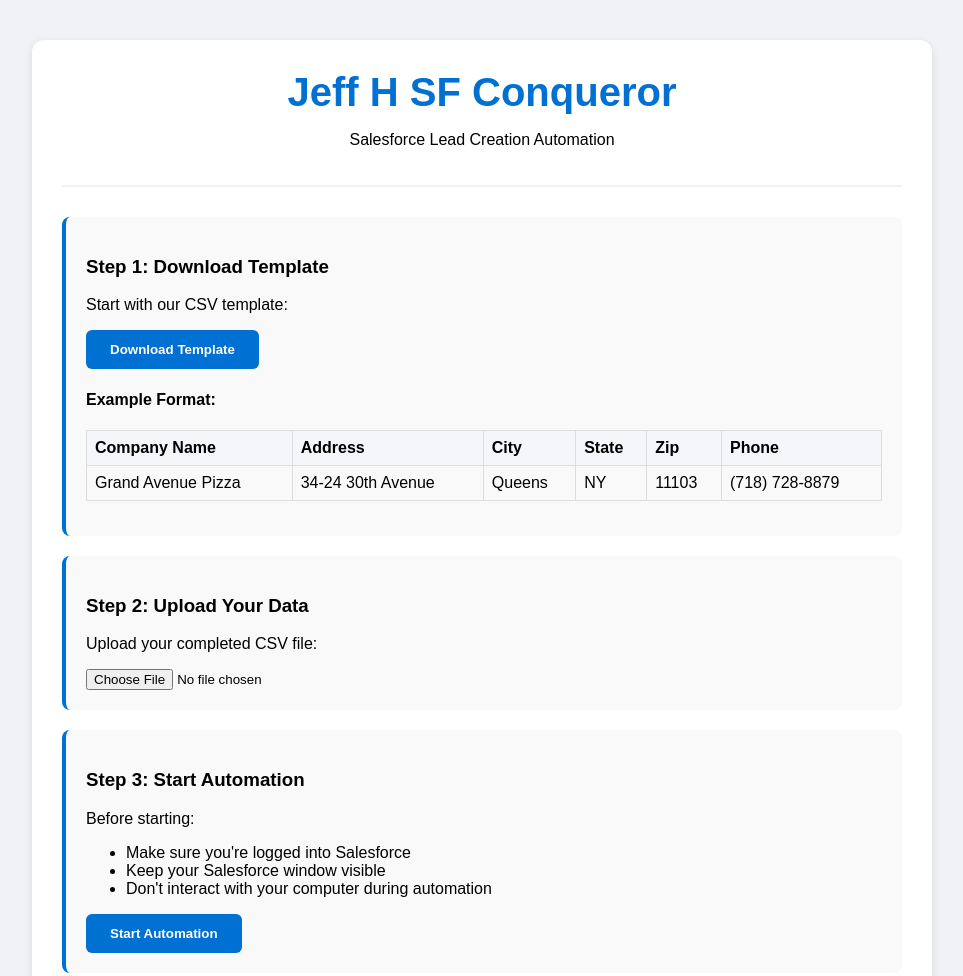
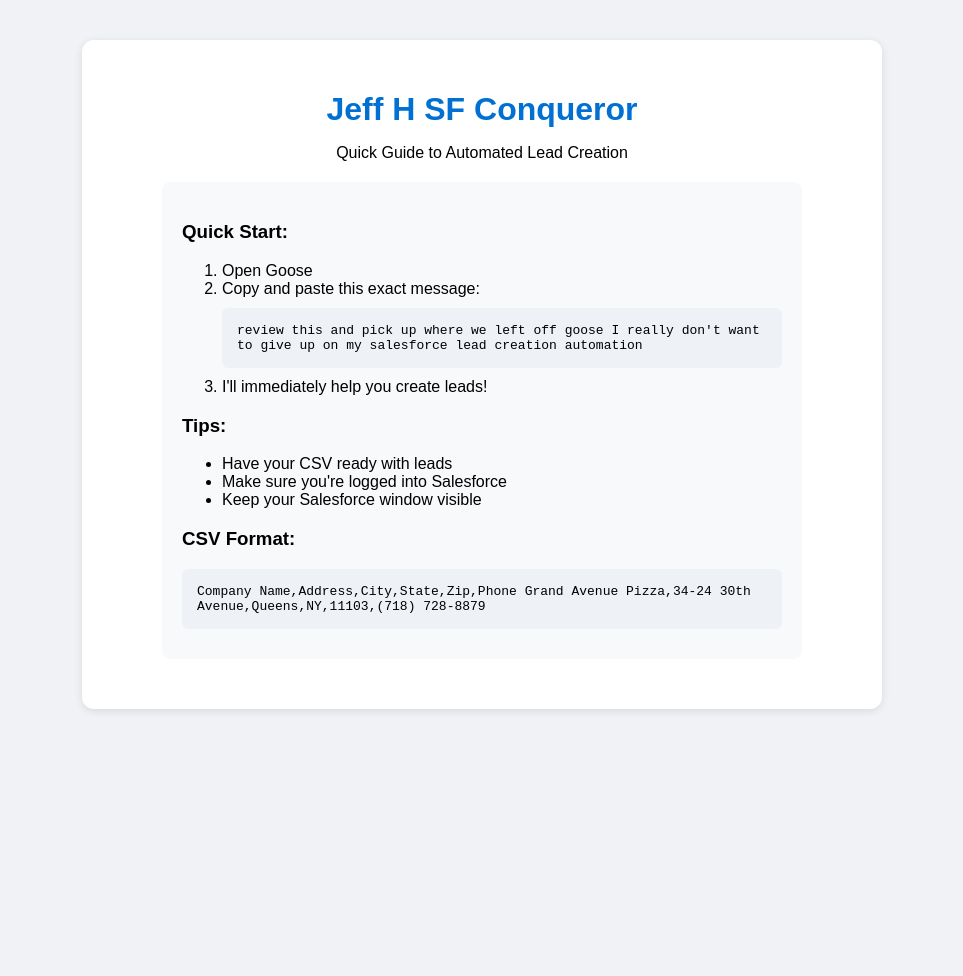
Before and after one commit to jhuyen-afk/sf-conqueror, a plain HTML site: page index.html in a window 1280 px wide. Shown: the top 976 px of the page, without its empty margins (158-1121 px from the left). After the commit the page ends 800 px from the top, so only its background shows below. Drawn offline with Linux system fonts and the light colour scheme.

Commit message:
Update index.html

```diff
--- a/index.html
+++ b/index.html
@@ -5,7 +5,7 @@
     <style>
         body {
             font-family: Arial, sans-serif;
-            max-width: 900px;
+            max-width: 800px;
             margin: 20px auto;
             padding: 20px;
             background: #f0f2f5;
@@ -15,130 +15,79 @@
             padding: 30px;
             border-radius: 12px;
             box-shadow: 0 2px 8px rgba(0,0,0,0.1);
+            text-align: center;
         }
-        .header {
-            text-align: center;
-            margin-bottom: 30px;
-            padding-bottom: 20px;
-            border-bottom: 2px solid #f0f2f5;
+        h1 {
+            color: #0070d2;
+            margin-bottom: 10px;
         }
-        .header h1 {
-            color: #0070d2;
-            margin: 0;
-            font-size: 2.5em;
+        .steps {
+            text-align: left;
+            max-width: 600px;
+            margin: 20px auto;
+            padding: 20px;
+            background: #f8f9fb;
+            border-radius: 8px;
         }
-        .step {
-            margin: 20px 0;
-            padding: 20px;
-            background: #f9f9f9;
-            border-radius: 8px;
-            border-left: 4px solid #0070d2;
+        .copy-box {
+            background: #eef1f6;
+            padding: 15px;
+            border-radius: 6px;
+            margin: 10px 0;
+            font-family: monospace;
+            text-align: left;
+            cursor: pointer;
         }
-        .button {
-            background: #0070d2;
-            color: white;
-            padding: 12px 24px;
-            border: none;
-            border-radius: 6px;
-            cursor: pointer;
-            font-weight: bold;
+        .copy-box:hover {
+            background: #e5e9f2;
         }
-        .button:hover {
-            background: #005fb2;
-        }
-        table {
-            width: 100%;
-            border-collapse: collapse;
-            margin: 15px 0;
-        }
-        th, td {
-            border: 1px solid #ddd;
-            padding: 8px;
-            text-align: left;
-        }
-        th {
-            background: #f4f6f9;
+        .highlight {
+            background: #fff7e6;
+            padding: 2px 5px;
+            border-radius: 3px;
         }
     </style>
 </head>
 <body>
     <div class="container">
-        <div class="header">
-            <h1>Jeff H SF Conqueror</h1>
-            <p>Salesforce Lead Creation Automation</p>
-        </div>
+        <h1>Jeff H SF Conqueror</h1>
+        <p>Quick Guide to Automated Lead Creation</p>
 
-        <div class="step">
-            <h3>Step 1: Download Template</h3>
-            <p>Start with our CSV template:</p>
-            <button class="button" onclick="downloadTemplate()">Download Template</button>
+        <div class="steps">
+            <h3>Quick Start:</h3>
+            <ol>
+                <li>Open Goose</li>
+                <li>Copy and paste this exact message:</li>
+                <div class="copy-box" onclick="copyText(this)">
+                    review this and pick up where we left off goose I really don't want to give up on my salesforce lead creation automation
+                </div>
+                <li>I'll immediately help you create leads!</li>
+            </ol>
 
-            <div style="margin-top: 20px;">
-                <h4>Example Format:</h4>
-                <table>
-                    <tr>
-                        <th>Company Name</th>
-                        <th>Address</th>
-                        <th>City</th>
-                        <th>State</th>
-                        <th>Zip</th>
-                        <th>Phone</th>
-                    </tr>
-                    <tr>
-                        <td>Grand Avenue Pizza</td>
-                        <td>34-24 30th Avenue</td>
-                        <td>Queens</td>
-                        <td>NY</td>
-                        <td>11103</td>
-                        <td>(718) 728-8879</td>
-                    </tr>
-                </table>
-            </div>
-        </div>
-
-        <div class="step">
-            <h3>Step 2: Upload Your Data</h3>
-            <p>Upload your completed CSV file:</p>
-            <input type="file" accept=".csv" id="csvFile">
-        </div>
-
-        <div class="step">
-            <h3>Step 3: Start Automation</h3>
-            <p>Before starting:</p>
+            <h3>Tips:</h3>
             <ul>
+                <li>Have your CSV ready with leads</li>
                 <li>Make sure you're logged into Salesforce</li>
                 <li>Keep your Salesforce window visible</li>
-                <li>Don't interact with your computer during automation</li>
             </ul>
-            <button class="button" onclick="startAutomation()" id="startButton">Start Automation</button>
+
+            <h3>CSV Format:</h3>
+            <div class="copy-box" onclick="copyText(this)">Company Name,Address,City,State,Zip,Phone
+Grand Avenue Pizza,34-24 30th Avenue,Queens,NY,11103,(718) 728-8879</div>
         </div>
     </div>
 
     <script>
-        function downloadTemplate() {
-            const template = `Company Name,Address,City,State,Zip,Phone
-Grand Avenue Pizza,34-24 30th Avenue,Queens,NY,11103,(718) 728-8879`;
-
-            const blob = new Blob([template], { type: 'text/csv' });
-            const url = window.URL.createObjectURL(blob);
-            const a = document.createElement('a');
-            a.href = url;
-            a.download = 'salesforce_template.csv';
-            a.click();
+        function copyText(element) {
+            const text = element.innerText;
+            navigator.clipboard.writeText(text).then(() => {
+                const originalBg = element.style.background;
+                element.style.background = '#c8e6c9';
+                setTimeout(() => {
+                    element.style.background = originalBg;
+                }, 500);
+            });
         }
-
-        function startAutomation() {
-            const fileInput = document.getElementById('csvFile');
-            if (!fileInput.files.length) {
-                alert('Please upload a CSV file first!');
-                return;
-            }
-            alert('Ready to start! Make sure Salesforce is open.');
-        }
-<div id="status" style="margin-top: 20px; padding: 10px; background: #f0f2f5; border-radius: 8px; display: none;">
-    <h3>Progress</h3>
-    <div id="currentLead"></div>
-    <div id="log"></div>
-</div>
+    </script>
 </body>
 </html>
```
